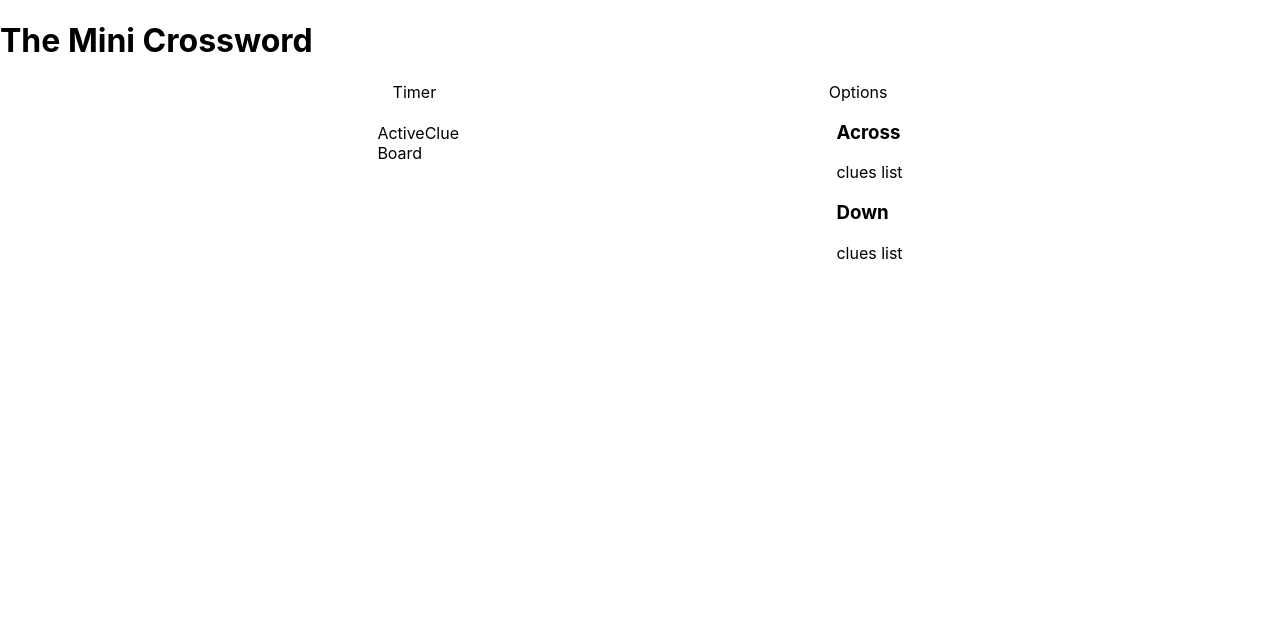
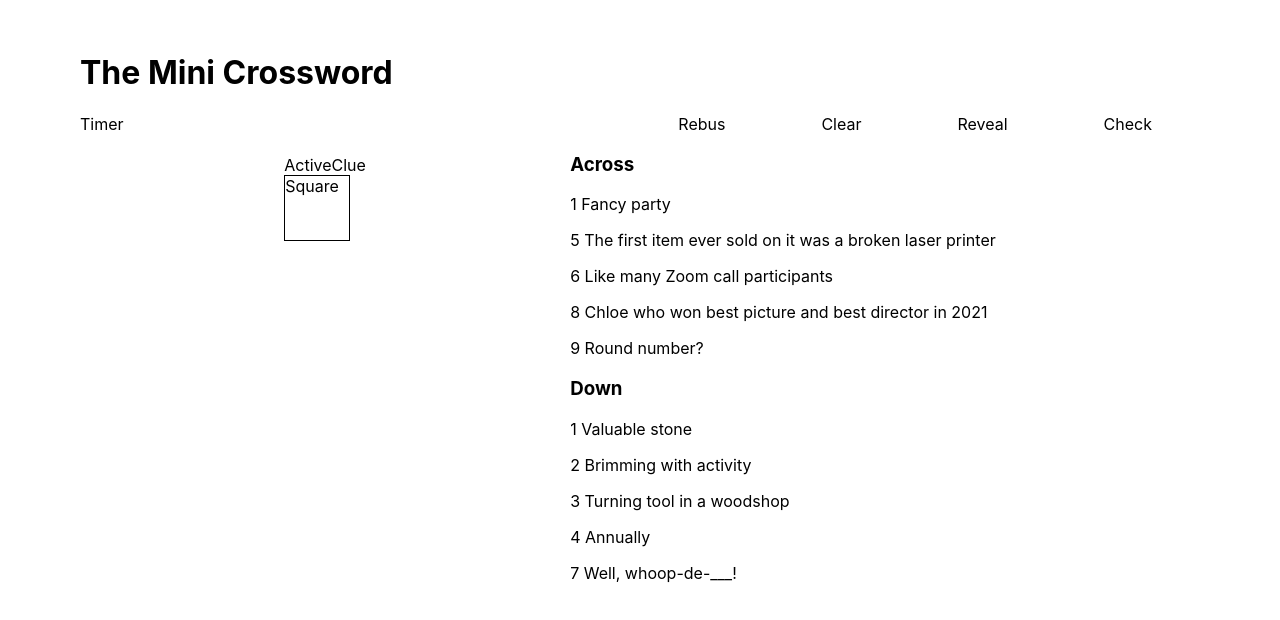
Before and after one commit to jawkha/crossword-mini-clone, a React (Create React App) app: page / in a window 1280 px wide. Shown: the top 620 px of the page. Built offline with nearby package versions, Linux system fonts and the light colour scheme.

Commit message:
displaying clues for across and down on the screen

```diff
--- a/src/App.css
+++ b/src/App.css
@@ -1,11 +1,12 @@
 .container {
+  padding: 2rem 5rem;
   display: flex;
   flex-direction: column;
 }
 
 .timer-and-menu {
   display: flex;
-  justify-content: space-evenly;
+  justify-content: flex-start;
   align-items: baseline;
 }
 
--- a/src/App.tsx
+++ b/src/App.tsx
@@ -4,13 +4,30 @@ import Options from './components/Options'
 import ActiveClue from './components/ActiveClue'
 import Board from './components/Board'
 import CluesList from './components/CluesList'
-import './App.css';
+import './App.css'
+
+const clues = {
+	across: {
+		1: 'Fancy party',
+		5: 'The first item ever sold on it was a broken laser printer',
+		6: 'Like many Zoom call participants',
+		8: 'Chloe who won best picture and best director in 2021',
+		9: 'Round number?',
+	},
+	down: {
+		1: 'Valuable stone',
+		2: 'Brimming with activity',
+		3: 'Turning tool in a woodshop',
+		4: 'Annually',
+		7: 'Well, whoop-de-___!',
+	},
+}
 
 function App() {
 	return (
-    <div className="app">
+		<div className='app'>
+			<div className='container'>
 				<h1>The Mini Crossword</h1>
-      <div className='container'>
 				<div className='timer-and-menu'>
 					<Timer />
 					<Options />
@@ -21,13 +38,13 @@ function App() {
 						<Board />
 					</div>
 					<div>
-            <CluesList direction = 'Across' />
-            <CluesList direction = 'Down' />
+						<CluesList direction='Across' list={clues.across} />
+						<CluesList direction='Down' list={clues.down} />
 					</div>
 				</div>
 			</div>
 		</div>
-  );
+	)
 }
 
-export default App;
+export default App
--- a/src/components/Board.tsx
+++ b/src/components/Board.tsx
@@ -1,7 +1,8 @@
 import * as React from 'react'
+import Square from './Square'
 
 export default function Board() {
   return (
-    <div>Board</div>
+    <Square />
   )
 }
--- a/src/components/CluesList.tsx
+++ b/src/components/CluesList.tsx
@@ -1,14 +1,20 @@
 import * as React from 'react'
 
 interface IDirection {
-  direction: 'Across' | 'Down'
+	direction: 'Across' | 'Down'
+	list: {}
+}
+
+function listItems(obj: IDirection['list']) {
+	return Object.entries(obj).map(([key, value], index) => <p key={index}>{`${key} ${value}`}</p>)
 }
 
 export default function CluesList(prop: IDirection) {
-  return (
-    <div>
-  <h3>{prop.direction}</h3>
-  <p>clues list</p>
-  </div>
-  )
+	const { direction, list } = prop
+	return (
+		<div>
+			<h3>{direction}</h3>
+			{listItems(list)}
+		</div>
+	)
 }
--- a/src/components/Options.tsx
+++ b/src/components/Options.tsx
@@ -1,7 +1,13 @@
 import * as React from 'react'
+import styles from './../styles/Options.module.css'
 
 export default function Options() {
   return (
-    <div>Options</div>
+    <div className={styles.menu}>
+      <div className={styles.item}>Rebus</div>
+      <div className={styles.item}>Clear</div>
+      <div className={styles.item}>Reveal</div>
+      <div className={styles.item}>Check</div>
+    </div>
   )
 }
--- /dev/null
+++ b/src/components/Square.tsx
@@ -0,0 +1,8 @@
+import * as React from 'react'
+import styles from './../styles/Square.module.css'
+
+export default function Square() {
+  return (
+    <div className={styles.square}>Square</div>
+  )
+}
```
Lines whose indentation alone changed are shown as unchanged.
